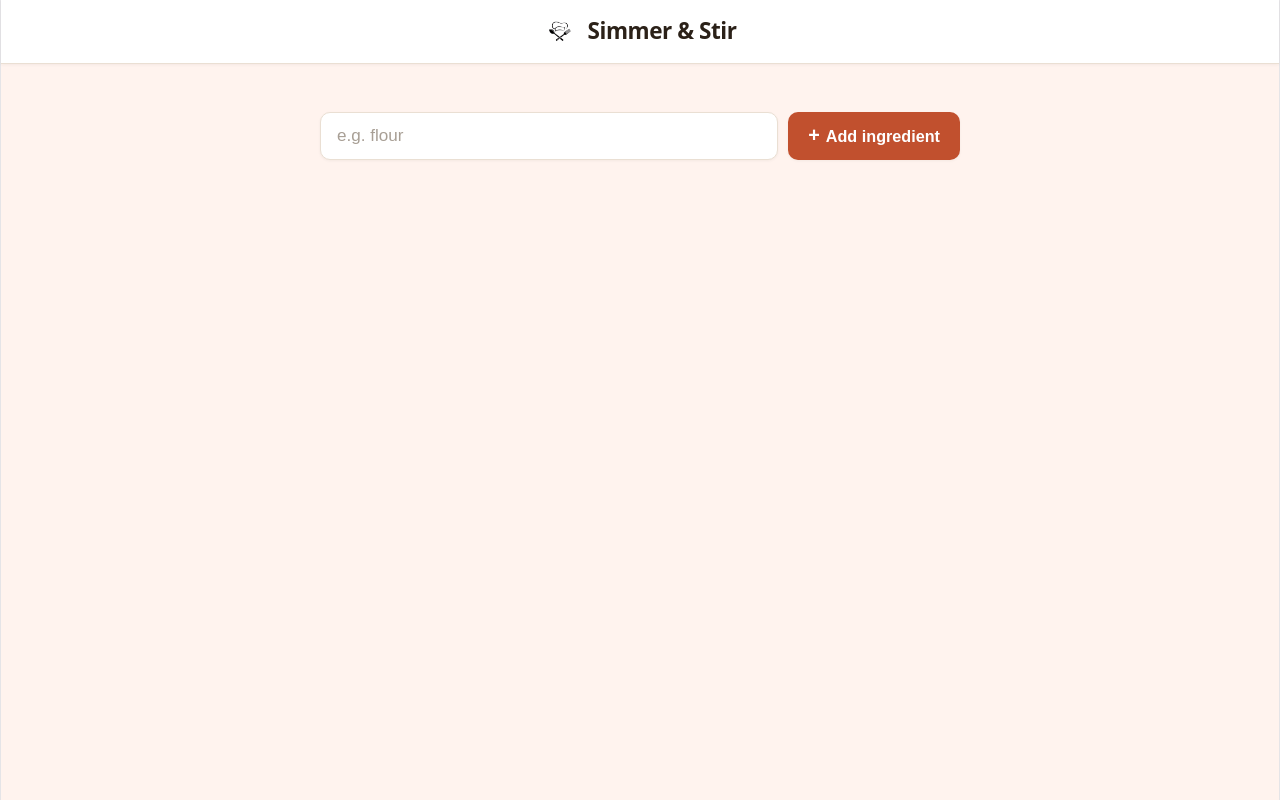
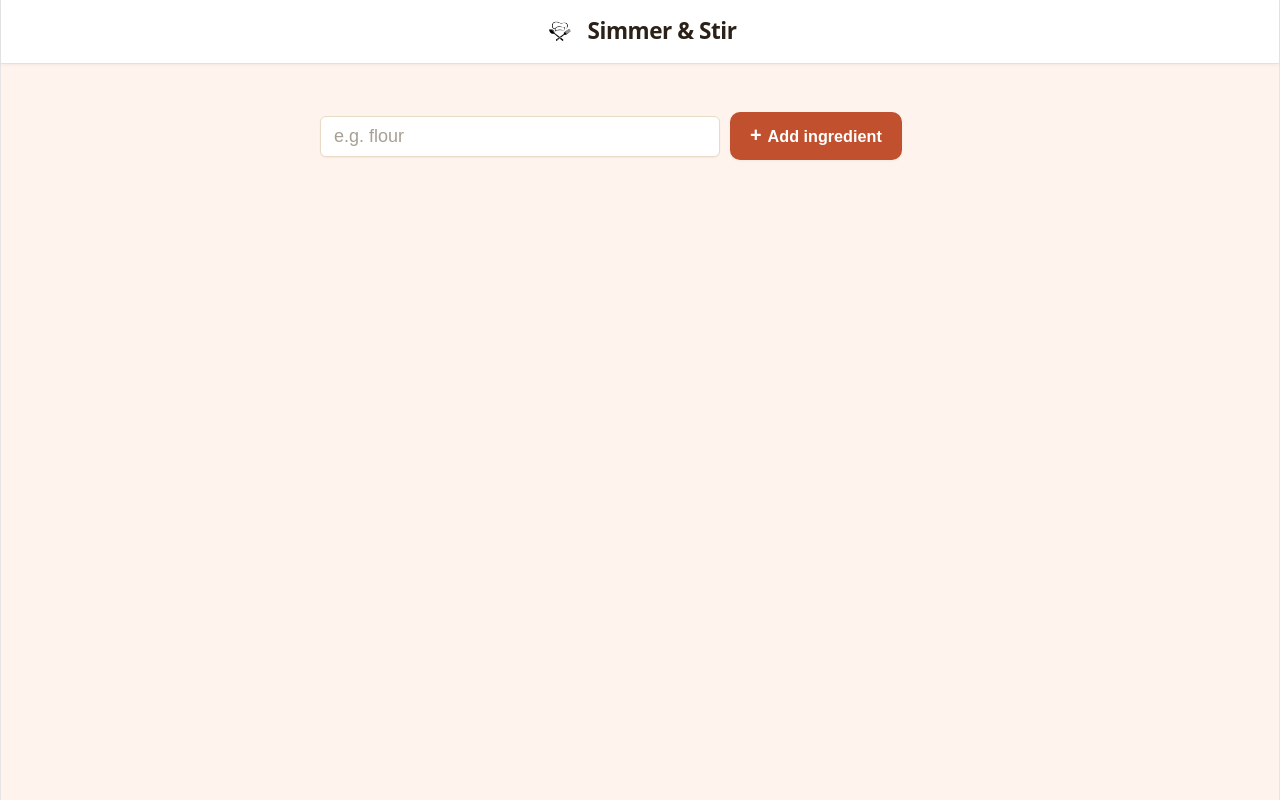
Before and after one commit to zainabdev-189/simmer-and-stir, a React (Vite) app: page / in a window 1280 px wide. Built offline with nearby package versions, Linux system fonts and the light colour scheme.

Commit message:
Update UI styling

```diff
--- a/src/App.css
+++ b/src/App.css
@@ -93,16 +93,17 @@ main {
 }
 
 .addIngredient > input {
-  flex: 1;
-  height: 48px;
-  padding: 0 16px;
-  border-radius: var(--radius-md);
-  border: 1px solid var(--border-color);
-  background-color: var(--bg-surface);
-  color: var(--text-main);
-  font-size: 0.95rem;
-  box-shadow: var(--shadow-sm);
-  transition: all 0.2s ease;
+  border-radius: 6px;
+  border: 1px solid #E8DCC8;
+  padding: 9px 13px;
+  box-shadow: 0px 1px 2px 0px rgba(0, 0, 0, 0.05);
+  flex-grow: 1;
+  min-width: 150px;
+  max-width: 400px;
+  display: flex;
+  background-color: white;
+  color: #2B2118;
+  font-size: 1rem;
 }
 
 .addIngredient > input::placeholder {
```
